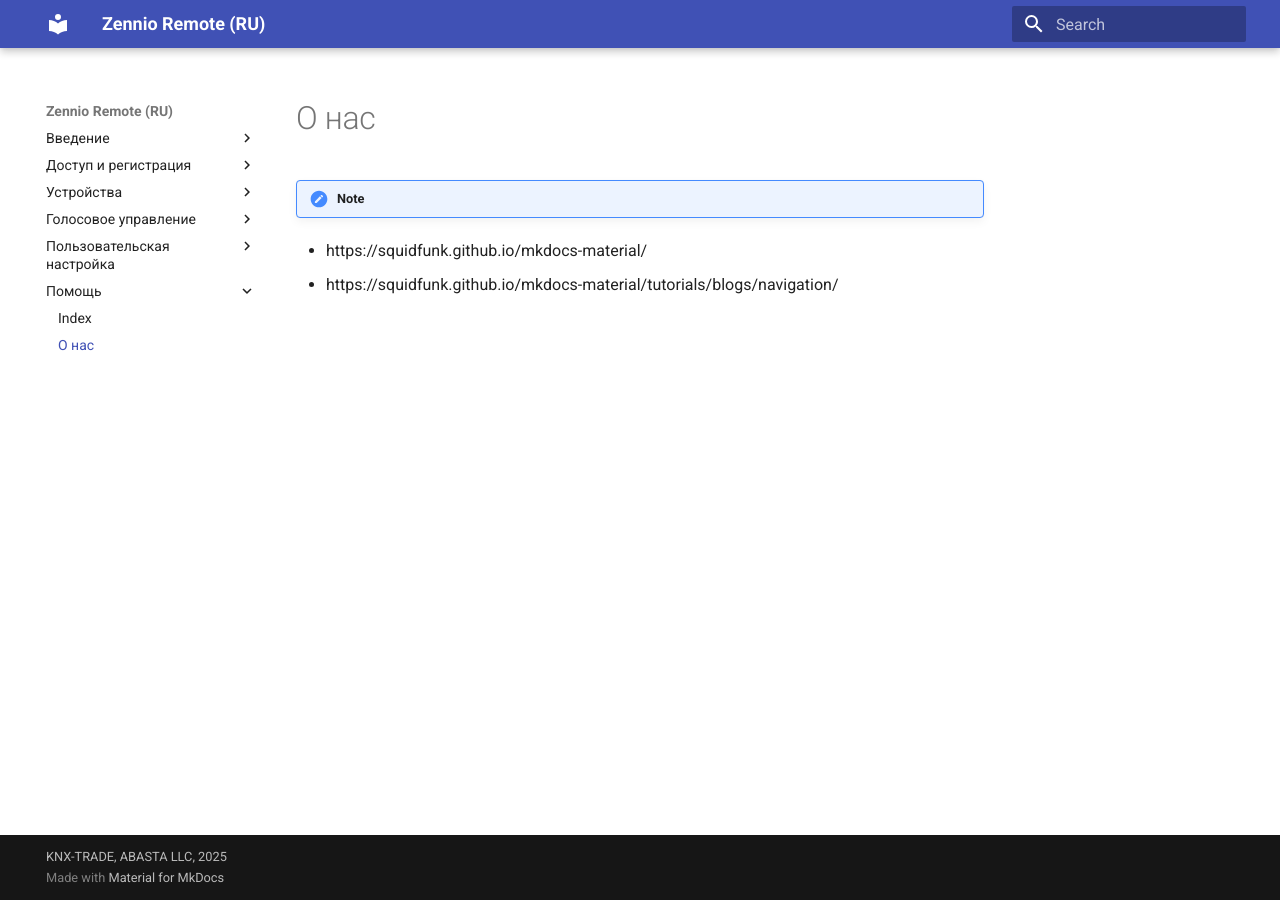
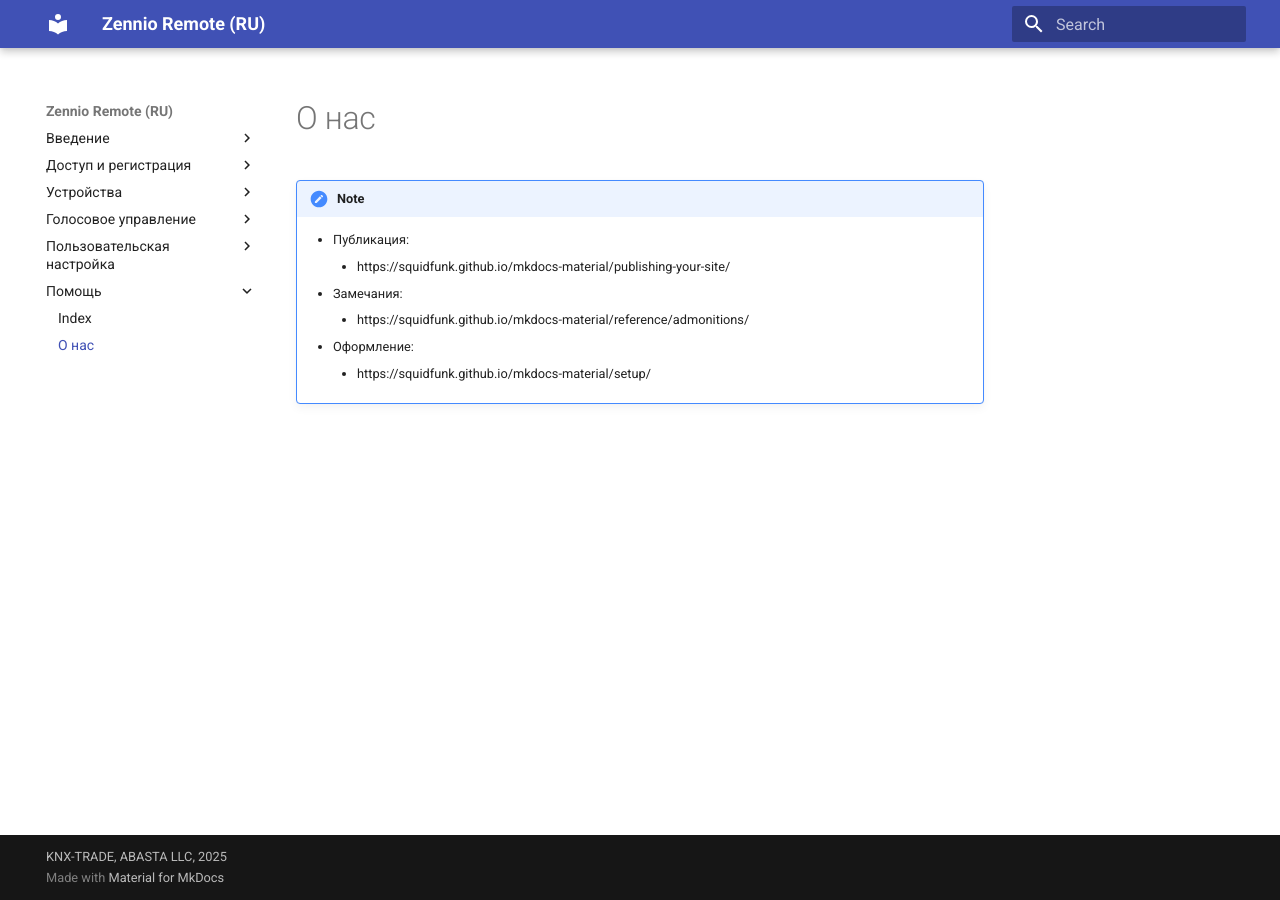
Before and after one commit to knxtrade/zr-manual-ru, an MkDocs documentation site: the page built from docs/help/about.md, in a window 1280 px wide. Built offline with MkDocs 1.6.1 and Material for MkDocs 9.7.7, drawn with Linux system fonts in a browser that asks for light colours.

Commit message:
Редакция О нас

```diff
--- a/docs/help/about.md
+++ b/docs/help/about.md
@@ -1,5 +1,9 @@
 # О нас
 !!! note
 
-* https://squidfunk.github.io/mkdocs-material/
-* https://squidfunk.github.io/mkdocs-material/tutorials/blogs/navigation/
+    * Публикация:
+        * https://squidfunk.github.io/mkdocs-material/publishing-your-site/
+    * Замечания:
+        * https://squidfunk.github.io/mkdocs-material/reference/admonitions/
+    * Оформление:
+        * https://squidfunk.github.io/mkdocs-material/setup/
--- a/requirements.txt
+++ b/requirements.txt
@@ -1,5 +1 @@
 mkdocs-material
-markdown_extensions:
-  - admonition
-  - pymdownx.details
-  - pymdownx.superfences
```
Also changed, not shown: 1 other file.
